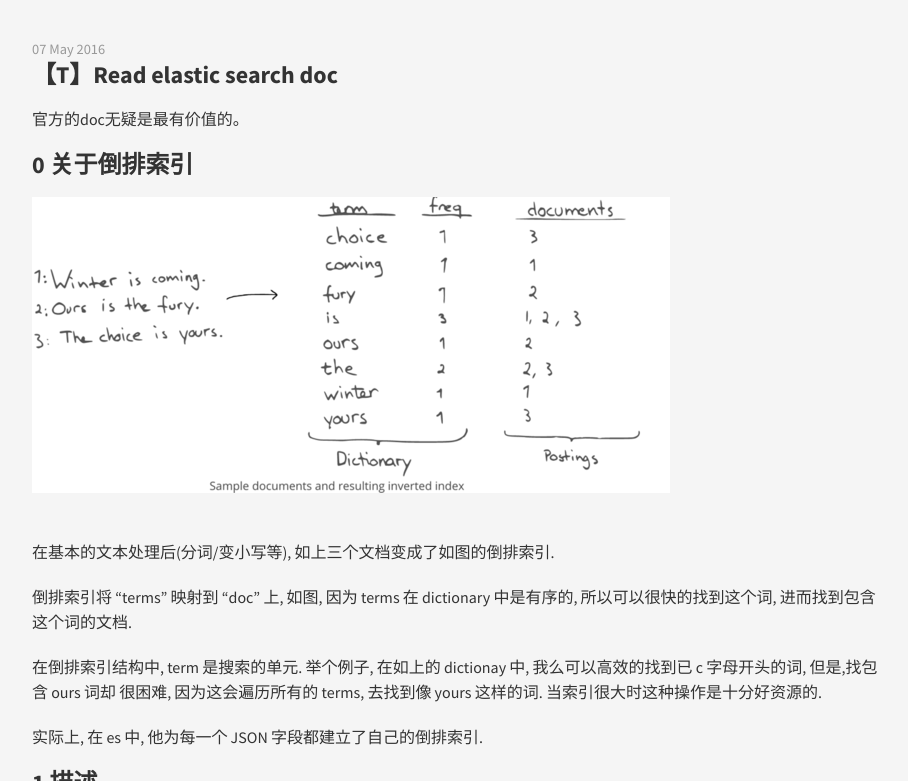
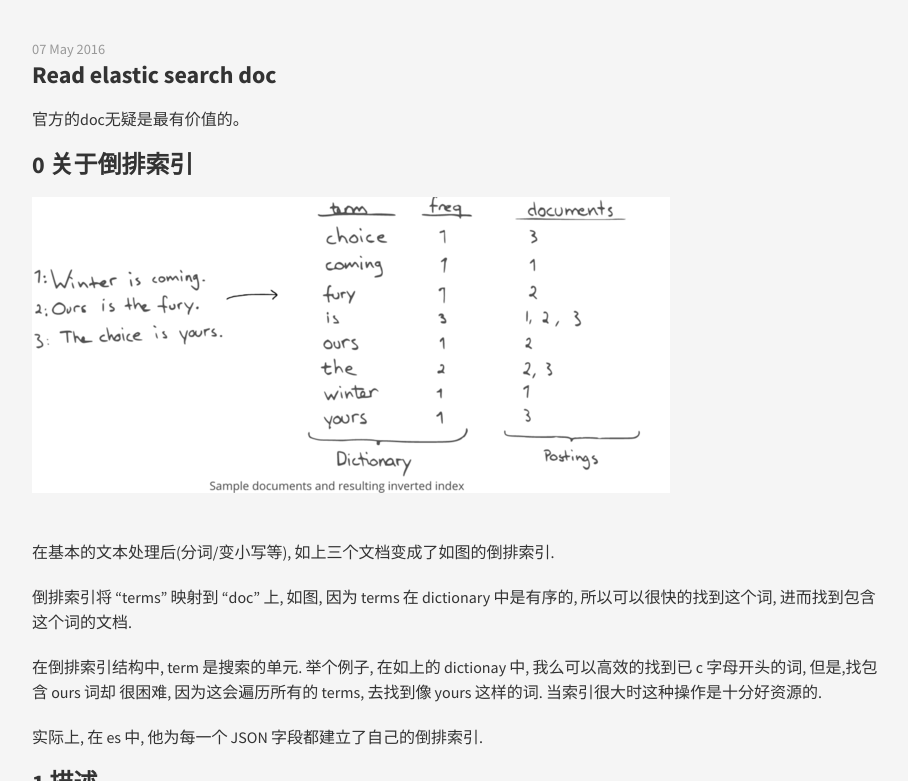
Before and after one commit to younghz/younghz.github.io, a Jekyll site: the page built from _posts/2016-05-07-read-elasticsearch-doc.md, in a window 1280 px wide and 900 px high, cut to the strip 119-900 px from the top of the window. Shown: the whole strip, without its empty margins (184-1092 px from the left). Built offline with Jekyll 4.4.1, drawn with Linux system fonts in a browser that asks for light colours; nearby versions of some CDN libraries.

```diff
--- a/_posts/2016-05-07-read-elasticsearch-doc.md
+++ b/_posts/2016-05-07-read-elasticsearch-doc.md
@@ -1,6 +1,6 @@
 ---
 layout: post
-title: "【T】Read elastic search doc"
+title: "Read elastic search doc"
 ---
 
 官方的doc无疑是最有价值的。
```
